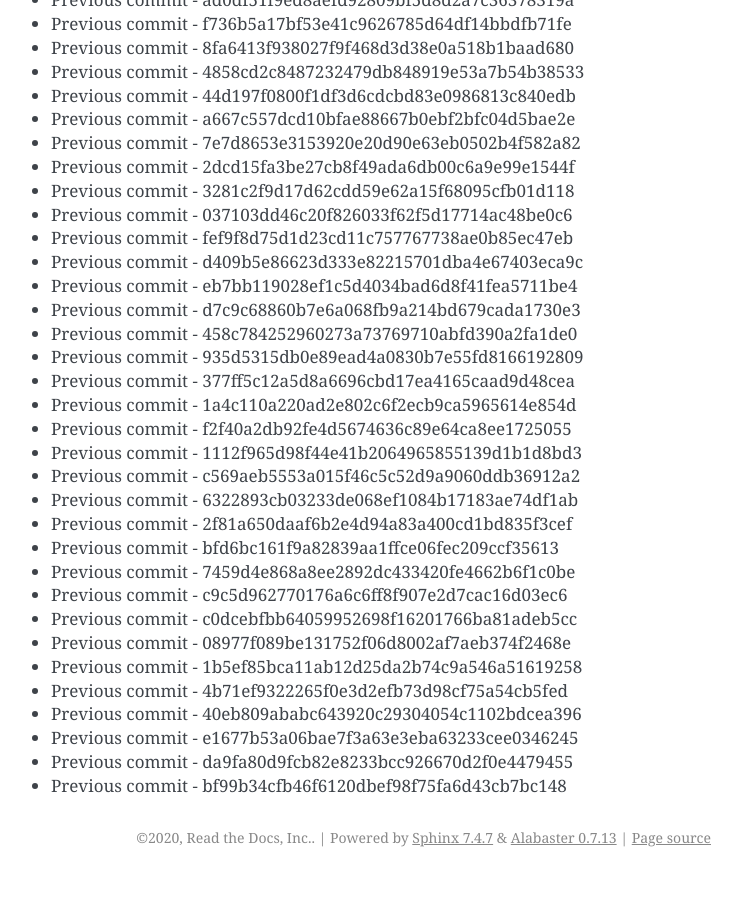
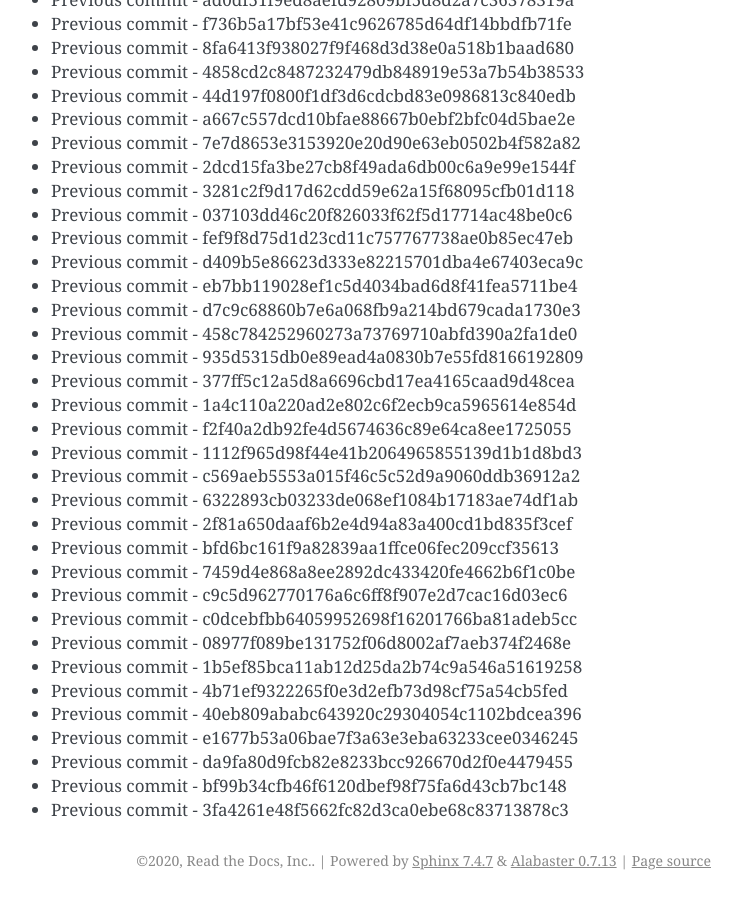
Before and after one commit to readthedocs/rtd-git-stresstest, a Sphinx documentation site: the page built from docs/updates.rst, in a window 1280 px wide and 900 px high, scrolled down 101649 px. Shown: the whole window, without its empty margins (399-1141 px from the left). Built offline with Sphinx 7.4.7, drawn with Linux system fonts in a browser that asks for light colours; before the commit the page ends 102526 px from its top, so only the background shows below that.

Commit message:
Generating commit from previous: 3fa4261e48f5662fc82d3ca0ebe68c83713878c3

```diff
--- a/docs/updates.rst
+++ b/docs/updates.rst
@@ -4303,3 +4303,4 @@ It can be tested for any performance characteristics.
 * Previous commit - e1677b53a06bae7f3a63e3eba63233cee0346245
 * Previous commit - da9fa80d9fcb82e8233bcc926670d2f0e4479455
 * Previous commit - bf99b34cfb46f6120dbef98f75fa6d43cb7bc148
+* Previous commit - 3fa4261e48f5662fc82d3ca0ebe68c83713878c3
```
